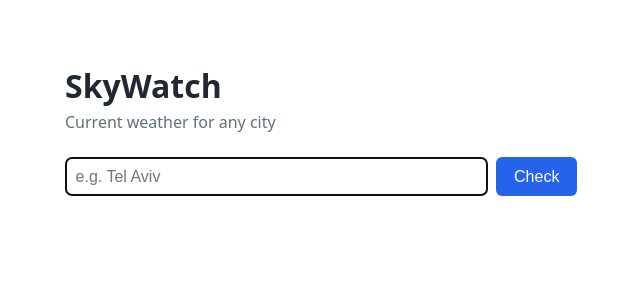
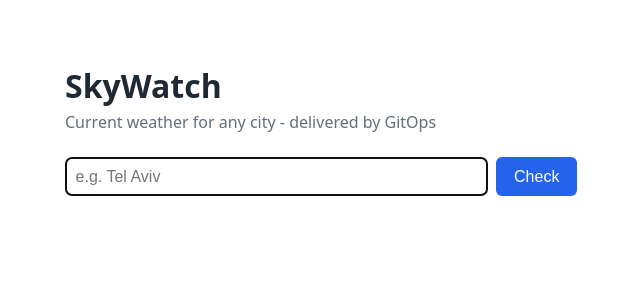
Before and after one commit to bvolovat/skywatch, a Flask app: page / in a window 1280 px wide. Shown: the top 300 px of the page, without its empty margins (319-959 px from the left). Run offline with Flask 3, Linux system fonts and the light colour scheme.

Commit message:
Frontend: update subtitle

```diff
--- a/apps/frontend/templates/index.html
+++ b/apps/frontend/templates/index.html
@@ -19,7 +19,7 @@
 </head>
 <body>
   <h1>SkyWatch</h1>
-  <p class="sub">Current weather for any city</p>
+  <p class="sub">Current weather for any city - delivered by GitOps</p>
 
   <form method="post">
     <input name="city" placeholder="e.g. Tel Aviv" value="{{ city }}" autofocus>
```
